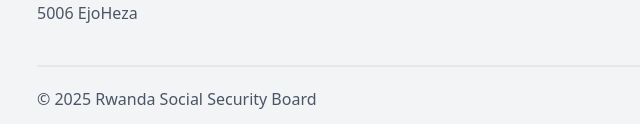
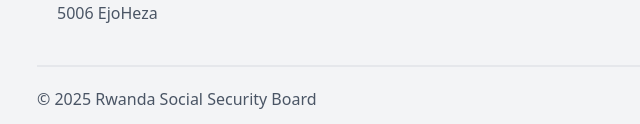
Before and after one commit to Seacrs/TheGym_Gate2_Clone_Website, a website: page index.html in a window 1280 px wide. Shown: the part 5155-5279 px from the top of the page, 43-683 px from the left. Drawn offline with Linux system fonts and the light colour scheme.

Commit message:
Made Changes

```diff
--- a/index.html
+++ b/index.html
@@ -621,7 +621,7 @@
             <p class="text-gray-600">Kiyovu, Nyarugenge</p>
             <p class="text-gray-600">P.O Box 250/6655 Kigali-Rwanda</p>
             <p class="text-gray-600">Tel: 4044 Toll free line</p>
-            <p class="text-gray-600">5006 EjoHeza</p>
+            <p class="text-gray-600 mx-5">5006 EjoHeza</p>
           </div>
         </div>
         <div class="flex flex-col gap-5 justify-self-center">
```
Also changed, not shown: src/output.css.
